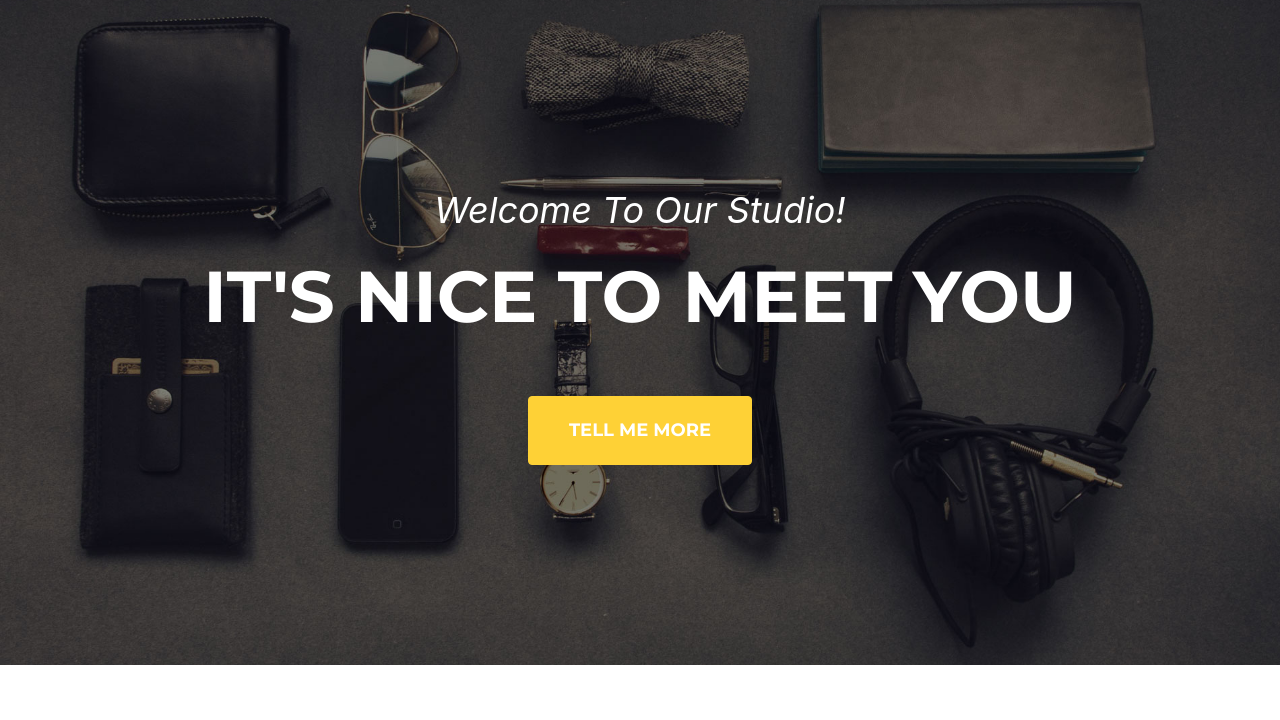
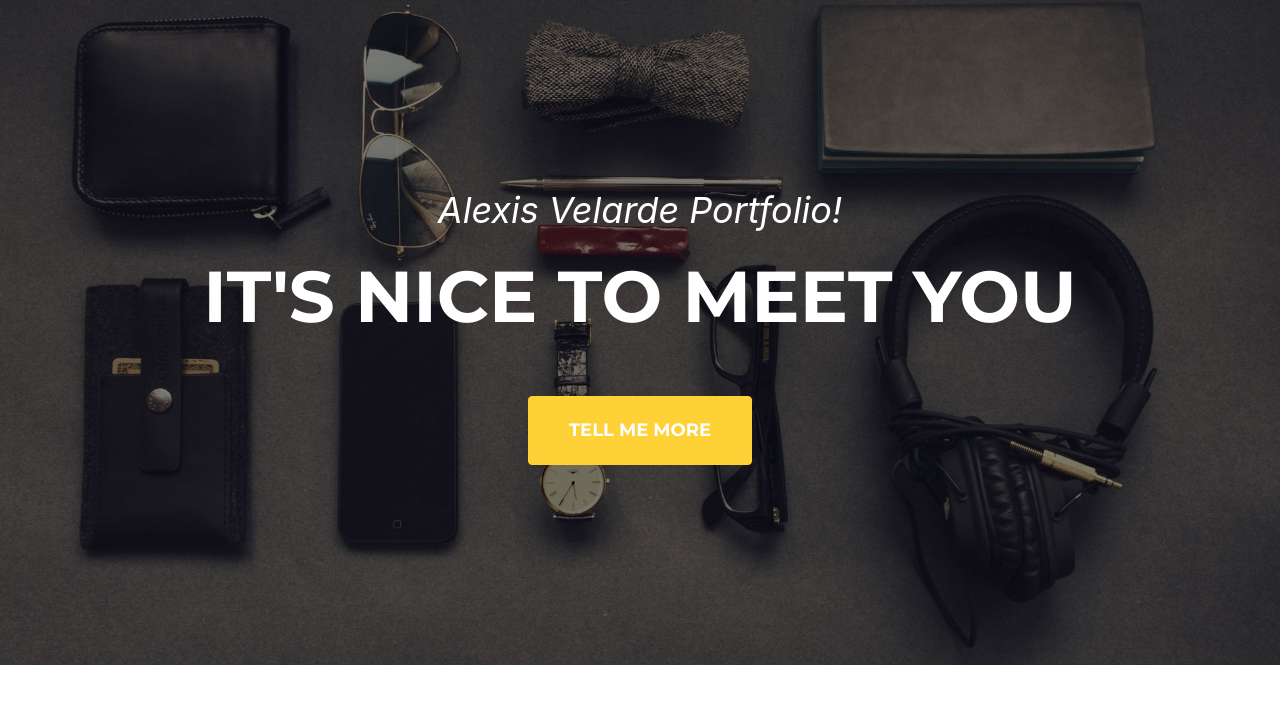
Before and after one commit to AlexisVelarde2021/AlexisVelarde2021.github.io, a plain HTML site: page index.html in a window 1280 px wide. Shown: the part 80-800 px from the top of the page. Drawn offline with nearby package versions, Linux system fonts and the light colour scheme; a web font is replaced by a local one.

Commit message:
Update index.html

```diff
--- a/index.html
+++ b/index.html
@@ -39,7 +39,7 @@
         <!-- Masthead-->
         <header class="masthead">
             <div class="container">
-                <div class="masthead-subheading">Welcome To Our Studio!</div>
+                <div class="masthead-subheading">Alexis Velarde Portfolio!</div>
                 <div class="masthead-heading text-uppercase">It's Nice To Meet You</div>
                 <a class="btn btn-primary btn-xl text-uppercase js-scroll-trigger" href="#services">Tell Me More</a>
             </div>
```
